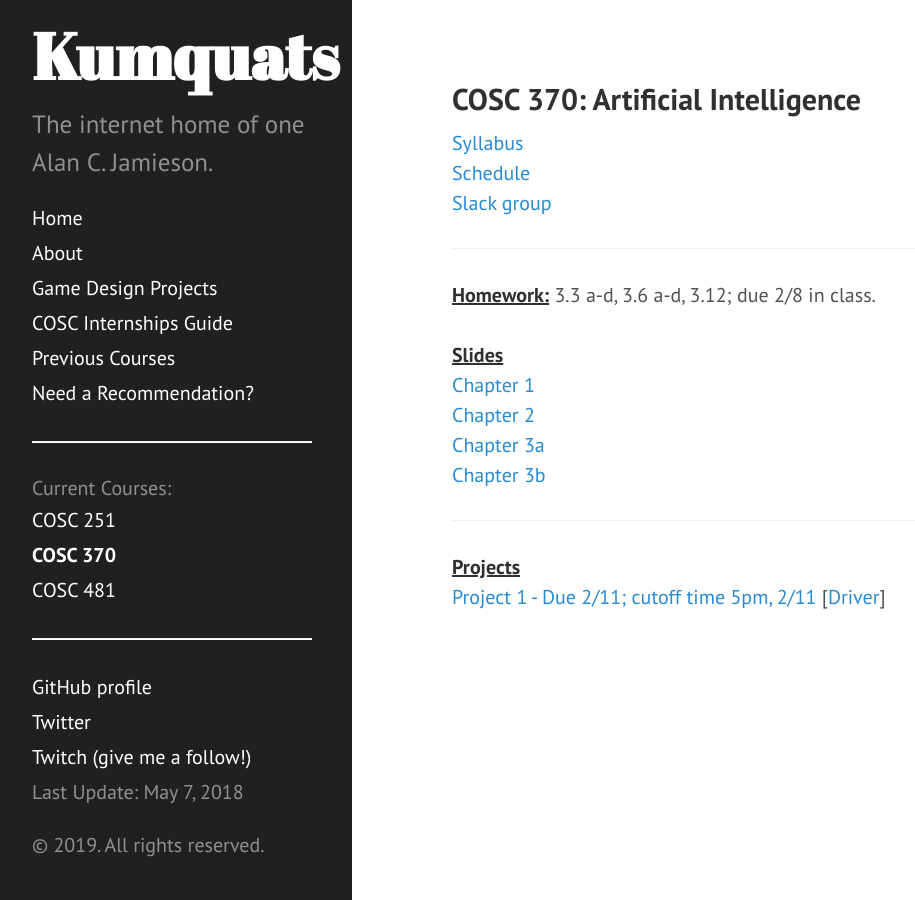
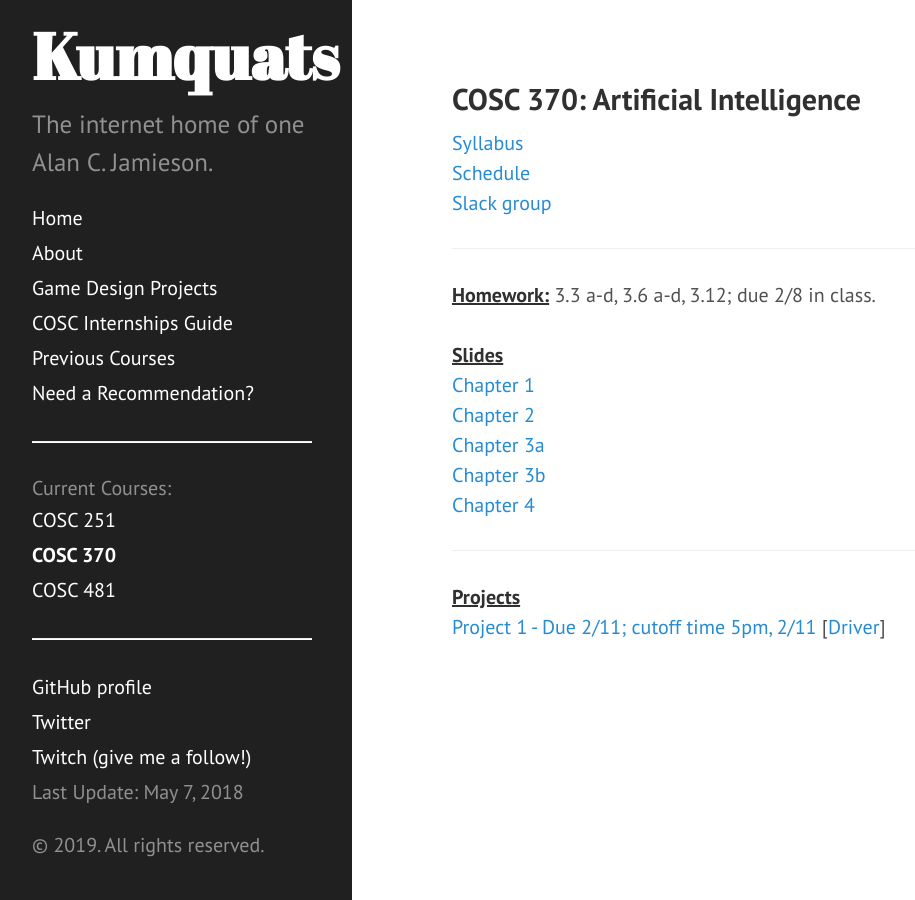
Before and after one commit to ripark/ripark.github.io, a Jekyll site: the page built from s19/cosc370.html, in a window 1280 px wide. Shown: the whole page, without its empty margins (8-923 px from the left). Built offline with Jekyll 4.4.1, drawn with Linux system fonts in a browser that asks for light colours; Markdown is read by kramdown in place of the engine named in the settings.

Commit message:
AI update

```diff
--- a/s19/cosc370.html
+++ b/s19/cosc370.html
@@ -24,6 +24,8 @@
 <br>
 <a href="http://ripark.github.io/s19/370Chapter3b.pdf">Chapter 3b</a>
 <br>
+<a href="http://ripark.github.io/s19/370Chapter4.pdf">Chapter 4</a>
+<br>
 <hr>
 <strong><u>Projects</strong></u>
 <br>
```
Also changed, not shown: 1 other file.
